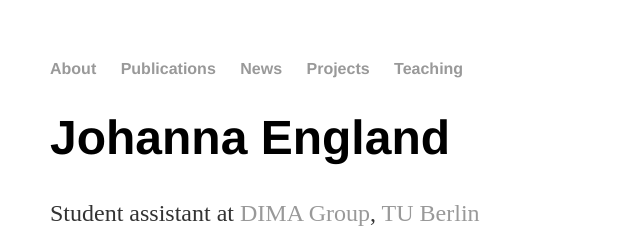
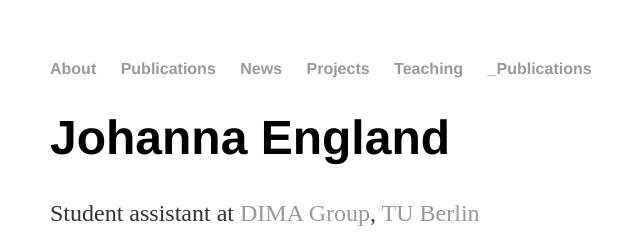
Before and after one commit to johannaengland/johannaengland.github.io, a Jekyll site: the page built from index.md, in a window 1280 px wide. Shown: the top 252 px of the page, without its empty margins (142-782 px from the left). Built offline with Jekyll 4.4.1, drawn with Linux system fonts in a browser that asks for light colours.

Commit message:
Update default.html

```diff
--- a/_layouts/default.html
+++ b/_layouts/default.html
@@ -13,6 +13,7 @@
             <li><a href="/news">News</a></li>
             <li><a href="/projects">Projects</a></li>
             <li><a href="/teaching">Teaching</a></li>
+            <li><a href="/_publications">_Publications</a></li>
         </ul>
     </nav>
     <div class="container">
```
